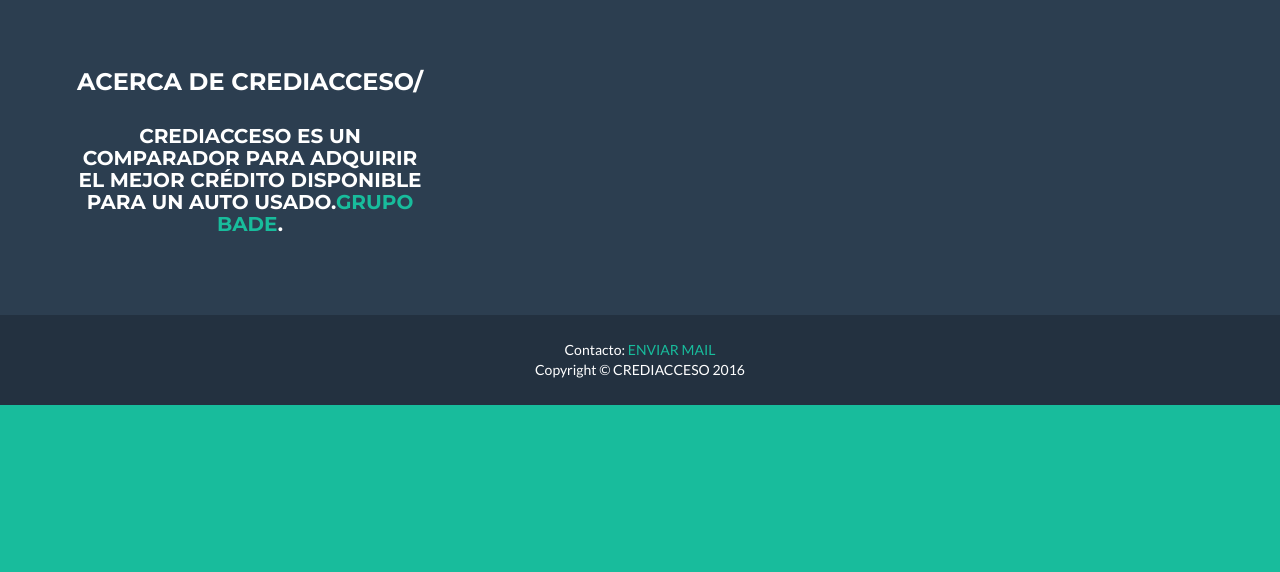
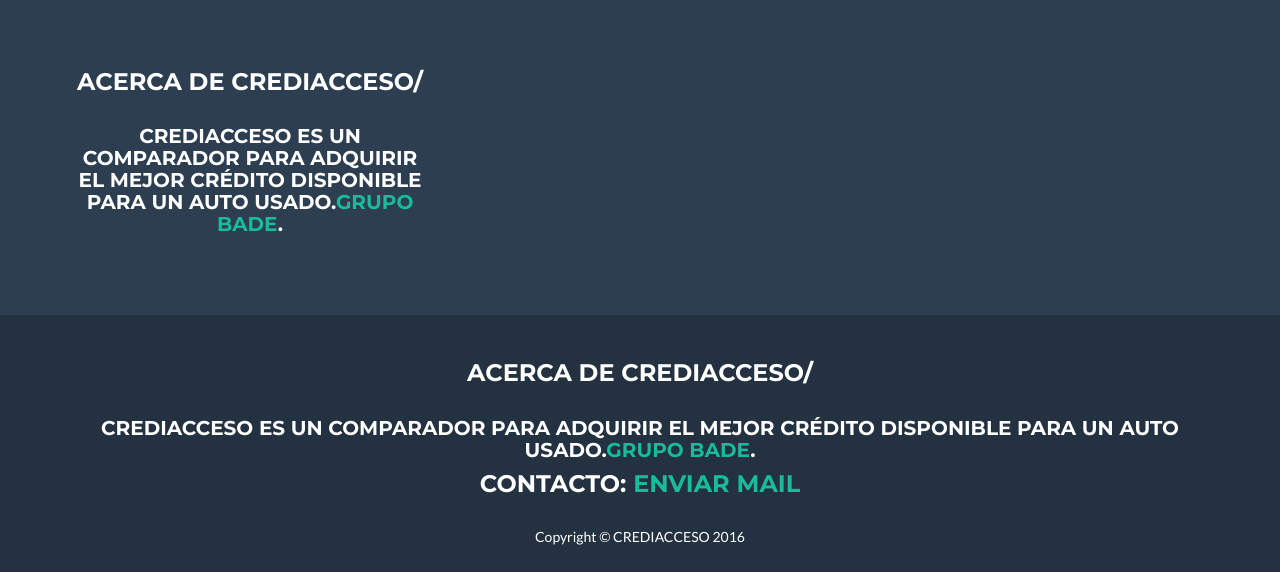
Before and after one commit to omsbade/CREDIACCESO, a PHP site: page / in a window 1280 px wide. Shown: the part 767-1339 px from the top of the page. Before the commit the page ends 1172 px from the top, so only its background shows below. Run offline with PHP 8.4, Linux system fonts and the light colour scheme.

Commit message:
mas pruebas y mas

```diff
--- a/index.php
+++ b/index.php
@@ -82,7 +82,8 @@
             <div class="container">
                 <div class="row">
                 <div class="col-lg-12">
-
+       <h3>Acerca de CREDIACCESO/<h3>
+                        <p>CREDIACCESO es un comparador para adquirir el mejor crédito disponible para un auto usado.<a href="http://omarbade.xyz">GRUPO BADE</a>.</p>
 Contacto:
 <a href="mailto:oms.bade@gmail.com" target="_top">ENVIAR MAIL</a>
 
```
